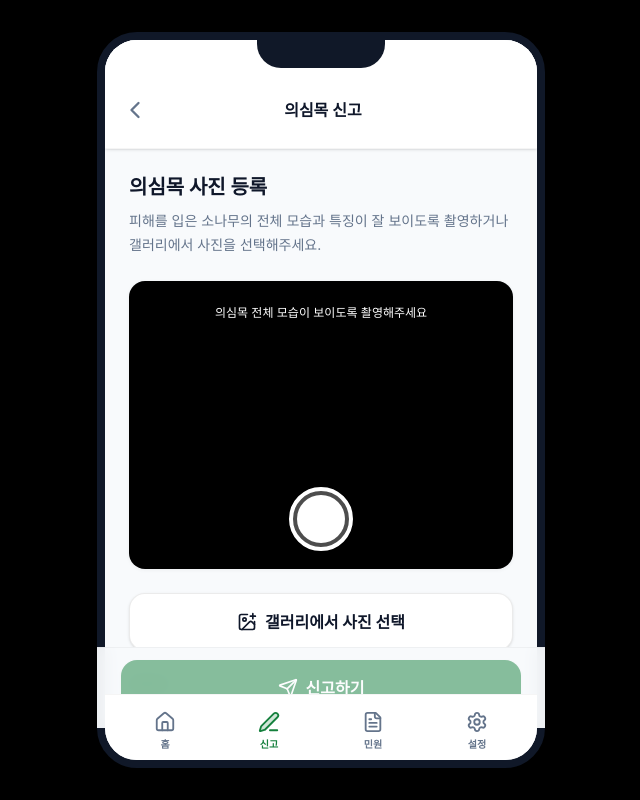
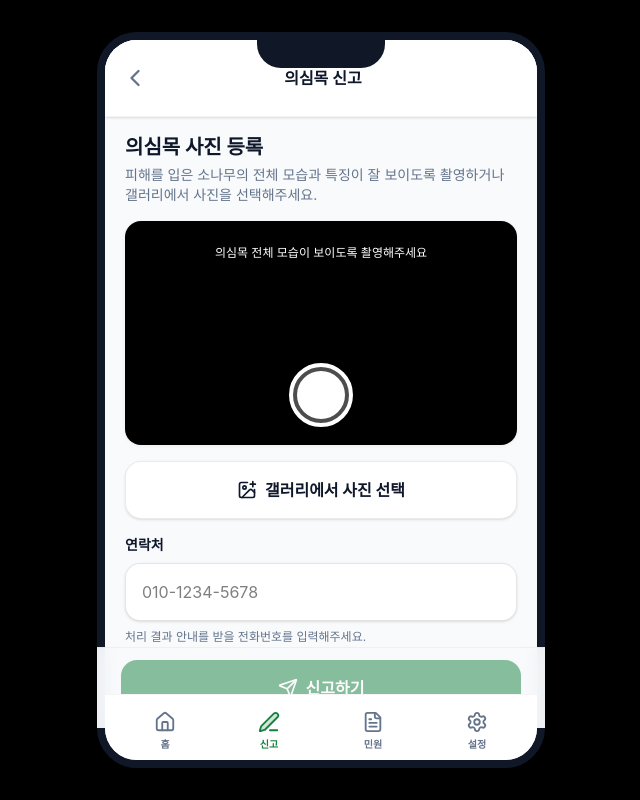
Before and after one commit to jaeny1004/pine-app, a React (Vite) app: page / in a window 1280 px wide. Both pictures are taken after a click on the button "신고". Shown: the whole page, without its empty margins (319-959 px from the left). Built offline with nearby package versions, Linux system fonts and the light colour scheme; no server answers; the database is empty; a web font is replaced by a local one.

Commit message:
Add files via upload

```diff
--- a/src/screens/ReportWizard.tsx
+++ b/src/screens/ReportWizard.tsx
@@ -325,8 +325,7 @@ export function ReportWizard({
   return (
     <div className="h-full min-h-0 bg-system-bg flex flex-col overflow-hidden">
       {/* 상단 헤더 */}
-      <div className="bg-card-bg p-4 pt-12 flex items-center border-b border-[rgba(0,0,0,0.04)] sticky top-0 z-10 shadow-sm">
-        <button
+      <div className="bg-card-bg px-4 py-4 flex items-center border-b border-[rgba(0,0,0,0.04)] sticky top-0 z-10 shadow-sm">        <button
         onClick={() => navigate('home')}
         className="p-2 -ml-2 text-text-sub active:bg-system-bg rounded-full transition-colors"
       >
@@ -338,22 +337,20 @@ export function ReportWizard({
         </div>
       </div>
 
-      <div className="flex-1 min-h-0 overflow-y-auto p-6 pb-44">
-        <div className="space-y-6">
+      <div className="flex-1 min-h-0 overflow-y-auto px-5 py-4 pb-44">        <div className="space-y-4">
         <div>
-            <h2 className="text-xl font-bold text-text-main mb-2">
+          <h2 className="text-xl font-bold text-text-main mb-1">
             의심목 사진 등록
           </h2>
 
-            <p className="text-text-sub text-sm leading-6">
+          <p className="text-text-sub text-sm leading-5">
             피해를 입은 소나무의 전체 모습과 특징이 잘 보이도록
             촬영하거나 갤러리에서 사진을 선택해주세요.
           </p>
         </div>
 
         {/* 사진 촬영 / 갤러리 미리보기 통합 영역 */}
-          <div className="relative w-full h-72 bg-black border-2 border-dashed border-[rgba(0,0,0,0.1)] rounded-bento overflow-hidden shadow-bento">
-            {imagePreview ? (
+        <div className="relative w-full h-56 bg-black border-2 border-dashed border-[rgba(0,0,0,0.1)] rounded-bento overflow-hidden shadow-bento">          {imagePreview ? (
           <>
             <img
               src={imagePreview}
```
Lines whose indentation alone changed are shown as unchanged.
